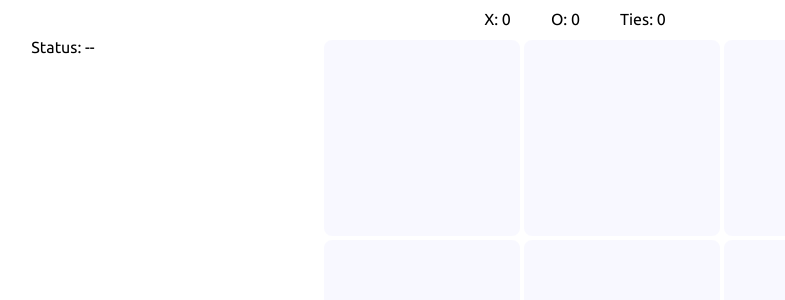
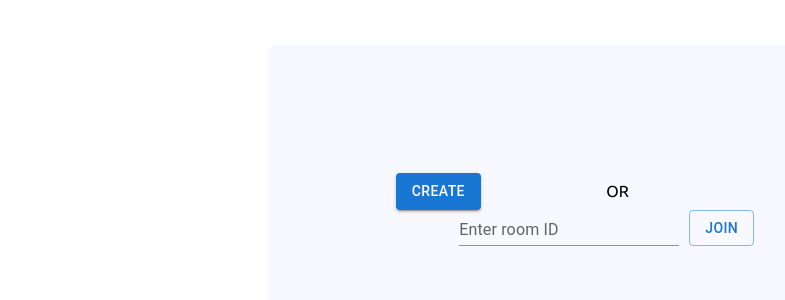
Before and after one commit to kavitakanojiya/tutorials, a React (Create React App) app in the folder tic-tac-toe-node/app-server/: page / in a window 1280 px wide. Shown: the top 300 px of the page, without its empty margins (65-850 px from the left). Built offline with nearby package versions, Linux system fonts and the light colour scheme.

Commit message:
Step 6: Create a room

```diff
--- a/tic-tac-toe-node/app-server/src/App.js
+++ b/tic-tac-toe-node/app-server/src/App.js
@@ -1,11 +1,13 @@
 import logo from './logo.svg';
 import './App.css';
-import Game from './components/multiplayer/Game';
+// ::ADDED::
+import Room from './components/multiplayer/Room';
 
+// ::CHANGED::
 function App() {
   return (
     <div className="App">
-      <Game />
+      <Room /> { /* Call Room component */ }
     </div>
   );
 }
--- a/tic-tac-toe-node/app-server/src/components/multiplayer/Game.jsx
+++ b/tic-tac-toe-node/app-server/src/components/multiplayer/Game.jsx
@@ -11,21 +11,26 @@ class Game extends React.Component {
     super(props);
 
     this.players = ['X', 'O'];
-    let board = [[null, null, null], [null, null, null], [null, null, null]];
-    let outcome = { 'X': 0, 'O': 0, 'tie': 0 };
-    // Introduce game_state to track the state of the game i.e. started, completed, etc.
-    // TODO: We will revisit to enhance this.
-    this.state = { game_state: 'started', board: board, currentPlayer: null, message: null, outcome: outcome };
+    this.roomId = props.roomId; // Retain room information
+    // A game will have 2 states:
+    // 1. `initialized`: when the first player has joined and the other is yet to join.
+    // 2. `started`: when both X & O have joined
+    // 3. `completed`: when the game has a tie or either of the player has won
+
+    // #game: game is the initialized state when a room is created and we will be used/updated throughout the space
+    // #board: current state of the board when move is made
+    // #currentPlayer: alternate player information
+    // #message: has text as `X wins!` or `It's a tie`
+    // #outcome: tracks number of wins and ties
+    // # playerInstance: current logged in player
+    this.state = { gameState: 'initialized', game: props.game, board: props.game.board, currentPlayer: null, message: null, outcome: props.game.outcome, playerInstance: props.playerInstance };
   }
 
-  // ::ADDED::
   componentDidUpdate(prevProps, prevState) {
-    // Mark the game completed if its a tie or any player wins else skip.
-    if (this.state.game_state === 'started') {
+    if (this.state.gameState === 'started') {
       if (this.isCompleted()) {
-        // Update outcome that tracks the number of wins and ties.
         let gameOutcome = this.gameConcluded();
-        this.setState({ game_state: 'completed', outcome: gameOutcome.outcome, message: gameOutcome.message });
+        this.setState({ gameState: 'completed', outcome: gameOutcome.outcome, message: gameOutcome.message });
       }
     }
   }
@@ -98,7 +103,6 @@ class Game extends React.Component {
     }
   }
 
-  // ::CHANGED::
   load() {
     return (
       <div className='board-block'>
@@ -108,13 +112,10 @@ class Game extends React.Component {
   }
 
   move(row, column) {
-    const nextPlayer = this.players.filter(player => player != this.state.currentPlayer)[0];
+    const nextPlayer = this.players.filter(player => player !== this.state.currentPlayer)[0];
     let updatedboard = this.state.board;
     if (updatedboard[row][column] == null) {
       updatedboard[row][column] = nextPlayer;
-      // Now, disable this. We will update outcome when the game has completed
-      // let gameOutcome = this.gameConcluded();
-      // this.setState({ currentPlayer: nextPlayer, board: updatedboard, message: gameOutcome.message, outcome: gameOutcome.outcome });
       this.setState({ currentPlayer: nextPlayer, board: updatedboard });
     }
   }
@@ -125,7 +126,13 @@ class Game extends React.Component {
     )
   }
 
+  // ::CHANGED::
   renderMessage() {
+    // Skip unless both of the players have joined
+    if (this.state.gameState === 'initialized') {
+      return;
+    }
+
     return (
       <div className='conclusion'>
         Status: { this.state.message || '--' }
@@ -133,9 +140,8 @@ class Game extends React.Component {
     )
   }
 
-  // ::ADDED::
   renderRestartButton() {
-    if (this.state.game_state !== 'completed') {
+    if (this.state.gameState !== 'completed') {
       return null;
     }
 
@@ -151,21 +157,29 @@ class Game extends React.Component {
     return (
       <div className='game'>
         { this.renderCounter() }
+        { this.roomInfo() /* Render room information */ }
         { this.renderMessage() }
         { this.load() }
-        { this.renderRestartButton() /* Let's restart the game so that players play continuously */ }
+        { this.renderRestartButton() }
       </div>
     )
   }
 
+  restart() {
+    let board = [[null, null, null], [null, null, null], [null, null, null]];
+    let outcome = this.state.outcome;
+    this.setState({ gameState: 'started', board: board, currentPlayer: null, message: null, outcome: outcome });
+  }
+
   // ::ADDED::
-  restart() {
-    // Reset the board
-    let board = [[null, null, null], [null, null, null], [null, null, null]];
-    // Capture the outcome of the game so far
-    let outcome = this.state.outcome;
-    // Reset the attributes
-    this.setState({ game_state: 'started', board: board, currentPlayer: null, message: null, outcome: outcome });
+  roomInfo() {
+    // Display room Id as well as an text for the player to know that the other player is yet to join
+    return (
+      <div className='roomInfo'>
+        <div>Room ID: {this.props.roomId}</div>
+        {(this.state.gameState === 'initialized') && (<div>Waiting for the other player to join...</div>)}
+      </div>
+    )
   }
 }
 
--- a/tic-tac-toe-node/app-server/src/components/multiplayer/Room.jsx
+++ b/tic-tac-toe-node/app-server/src/components/multiplayer/Room.jsx
@@ -0,0 +1,106 @@
+import React from 'react';
+import { Button, TextField } from '@mui/material';
+import Game from './Game';
+import '../../stylesheets/multiplayer/Room.css';
+
+const axios = require('axios');
+const apiUrl = `http://${process.env.WDS_SOCKET_HOST}:${process.env.WDS_SOCKET_PORT}`;
+
+class Room extends React.Component {
+  constructor(props) {
+    super(props);
+
+    // Establish the contract of "game" object as we will be transmitting the current state between the players over network
+    this.game = this.initializeGame();
+    // Room will have 2 states:
+    // 1. `initialized`: used to show options i.e. create or join a room
+    // 2. `created`: used when player a created or joined a room and show them the matrix
+
+    // #room.id: Each room will be identified by unique identifier
+    // #game: game is the initialized state when a room is created and we will be used/updated throughout the space
+    // #playerInstance: identifies which player it is i.e. X & O. This will help players to play alternatively
+    this.state = { roomState: 'initialized', room: { id: null }, game: this.game, playerInstance: null };
+  }
+
+  createRoom() {
+    // Lets consider X is the first player who creates a room
+    let player_X = { identifier: 'X' };
+    // Update `game` with the player
+    this.game.players.push(player_X);
+
+    // Register `game` on the api-server
+    axios.post(`${apiUrl}/multiplayer/createRoom`, { game: this.game })
+    .then(response => {
+      // Update the current state of the room
+      this.setState({ roomState: 'created', room: { id: response.data.roomId }, game: this.game, playerInstance: player_X });
+    })
+    .catch(error => {
+      console.log(error);
+    })
+    .then(() => {
+      // do something
+    });
+  }
+
+  display() {
+    // :initialized state with display the options to either create a room or to join one
+    // :created state switch the UI to display 3x3 matrix
+    if (this.state.roomState === 'initialized') {
+      return this.renderOptions();
+    } else if (this.state.roomState === 'created') {
+      return (
+        <Game roomId={this.state.room.id} game={this.state.game} playerInstance={this.state.playerInstance} />
+      )
+    }
+  }
+
+  handleChange() {
+    // TODO
+  }
+
+  initializeGame() {
+    // Default contract of the game that will be transmitted between players over the network.
+    // Further, any changes in the game object should be consistent with this contract.
+    let game = {
+      'players': [],
+      'board': [[null, null, null], [null, null, null], [null, null, null]],
+      'currentPlayer': null,
+      'winner': null,
+      'state': null,
+      'outcome': { 'X': 0, 'O': 0, 'tie': 0  }
+    }
+
+    return game;
+  }
+
+  joinRoom() {
+    // TODO
+  }
+
+  renderOptions() {
+    // Option #1: Create a room
+    // Option #2: Join a room
+    return (
+      <div className='roomOptions'>
+        <div className='createRoom'>
+          <Button variant='contained' onClick={this.createRoom.bind(this)}>Create</Button>
+        </div>
+        <div className='or'>OR</div>
+        <div className='joinRoom'>
+          <TextField id="outlined-basic" className="room-id-input" label="Enter room ID" variant="standard" onChange={this.handleChange.bind(this)} style={{marginTop: '-12px'}}/>
+          <Button variant='outlined' onClick={this.joinRoom.bind(this)}>Join</Button>
+        </div>
+      </div>
+    )
+  }
+
+  render() {
+    return (
+      <div className='room'>
+        { this.display() }
+      </div>
+    )
+  }
+}
+
+export default Room;
--- a/tic-tac-toe-node/app-server/src/stylesheets/multiplayer/Game.css
+++ b/tic-tac-toe-node/app-server/src/stylesheets/multiplayer/Game.css
@@ -4,10 +4,12 @@
   float: left;
 }
 
-.conclusion {
+.conclusion, .roomInfo {
   display: inline-block;
   float: left;
   width: 20%;
+  text-align: left;
+  padding-left: 20px;
 }
 
 .restart {
--- /dev/null
+++ b/tic-tac-toe-node/app-server/src/stylesheets/multiplayer/Room.css
@@ -0,0 +1,28 @@
+.roomOptions {
+  background-color: #f8f8ff;
+  border-radius: 5px;
+  display: inline-block;
+  margin: 45px auto;
+  width: 28%;
+  padding: 10%;
+}
+
+.createRoom {
+  display: inline-block;
+  float: left;
+}
+
+.joinRoom {
+  display: inline-block;
+  float: right;
+  margin-left: 10px;
+}
+
+.joinRoom button {
+  margin-left: 10px;
+}
+
+.or {
+  display: inline-block;
+  padding: 9px 0;
+}
```
Also changed, not shown: 1 other file (tests, documents, lock files or other folders).
